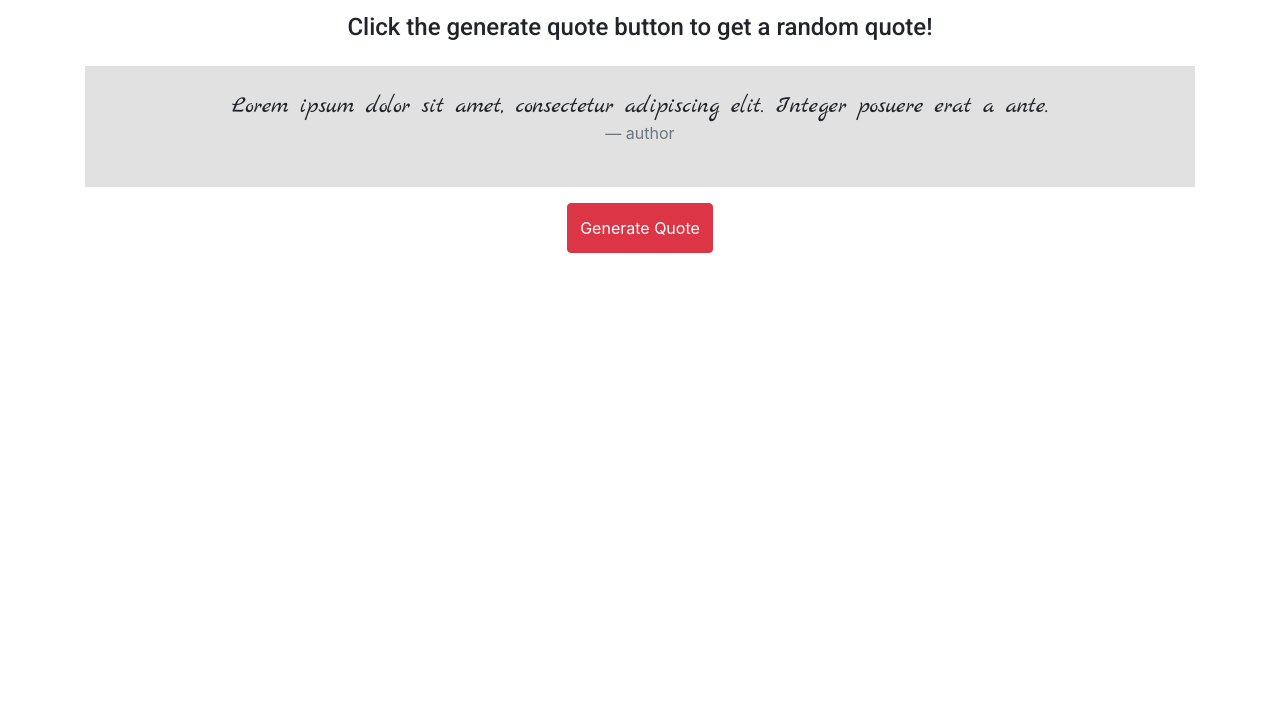
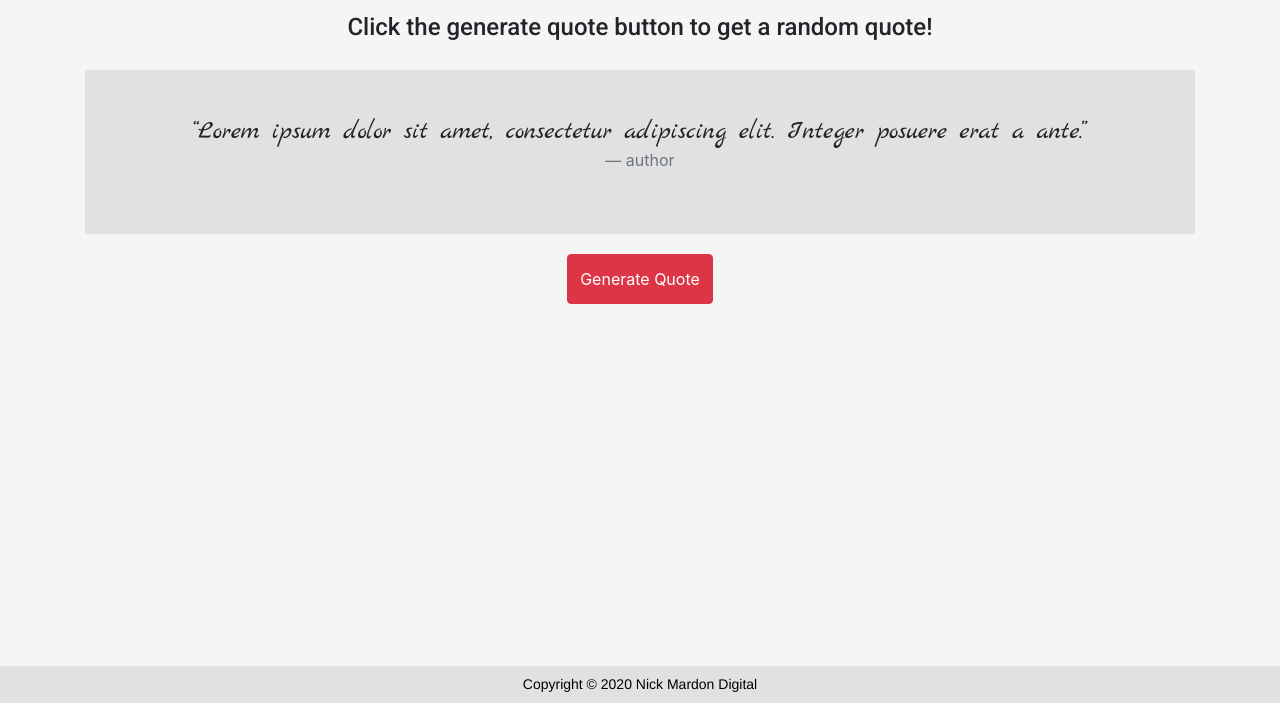
Before and after one commit to NickMardon/Random-Quote-Generator-, a plain HTML site: page index.html in a window 1280 px wide. Shown: the part 97-800 px from the top of the page. Drawn offline with nearby package versions, Linux system fonts and the light colour scheme.

Commit message:
application functional, css updated, footer added

```diff
--- a/index.html
+++ b/index.html
@@ -17,12 +17,17 @@
         <h4 class="appTitles">Click the generate quote button to get a random quote!</h4>
         <div class="quoteBox">
             <blockquote class="blockquote text-center">
-                <p id="quote" class="mb-0">Lorem ipsum dolor sit amet, consectetur adipiscing elit. Integer posuere erat a ante.</p>
+                <q id="quote" class="mb-0">Lorem ipsum dolor sit amet, consectetur adipiscing elit. Integer posuere erat a ante.</q>
                 <footer id="author" class="blockquote-footer">author</footer>
               </blockquote>
         </div>
         <button id="generateBtn" type="button" class="btn btn-danger">Generate Quote</button>
     </div>
+    <footer>
+        <div class="footerContainer">
+            <p id="footerText">Copyright &#169; 2020 Nick Mardon Digital</p>
+        </div>
+    </footer>
     <!--Bootstrap JavaScript and Jquery-->
     <script src="https://code.jquery.com/jquery-3.5.1.slim.min.js" integrity="sha384-DfXdz2htPH0lsSSs5nCTpuj/zy4C+OGpamoFVy38MVBnE+IbbVYUew+OrCXaRkfj" crossorigin="anonymous"></script>
 <script src="https://cdn.jsdelivr.net/npm/popper.js@1.16.0/dist/umd/popper.min.js" integrity="sha384-Q6E9RHvbIyZFJoft+2mJbHaEWldlvI9IOYy5n3zV9zzTtmI3UksdQRVvoxMfooAo" crossorigin="anonymous"></script>
--- a/style.css
+++ b/style.css
@@ -1,3 +1,7 @@
+body {
+    background-color: whitesmoke;
+}
+
 .container {
     margin-top: 30px;
     text-align: center;
@@ -10,14 +14,15 @@
 
 .quoteBox {
     background-color: #E1E1E1;
-    padding: 26px;
-    margin: 16px 0;
+    padding: 46px;
+    margin: 20px 0;
 }
 
 #quote {
     font-family: 'Marck Script', cursive;
     line-height: 1.2;
-    font-size: 24px;
+    font-size: 26px;
+    padding-bottom: 6px;
 }
 
 button {
@@ -25,5 +30,23 @@ button {
 }
 
 button:hover {
-    font-size: 20px;
+    font-size: 18px;
 }
+
+.footerContainer {
+    display: flex;
+    background-color: #E1E1E1;
+    padding: 8px;
+    position: fixed;
+    bottom: 0;
+    width: 100%;
+}
+
+#footerText {
+    font-family: Helvetica, sans-serif;
+    font-size: 14px;
+    margin: 0 auto;
+    display: flex;
+    align-items: center;
+    color: black;
+}
```
